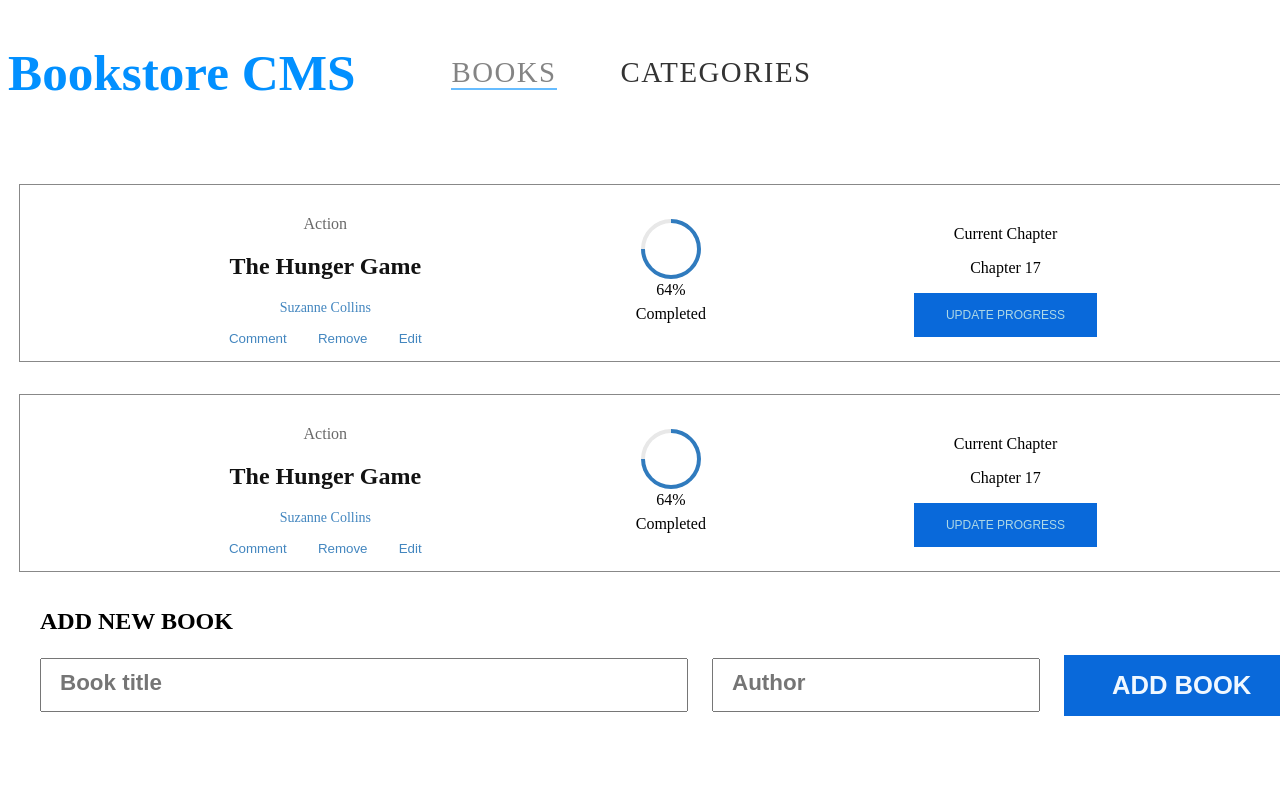
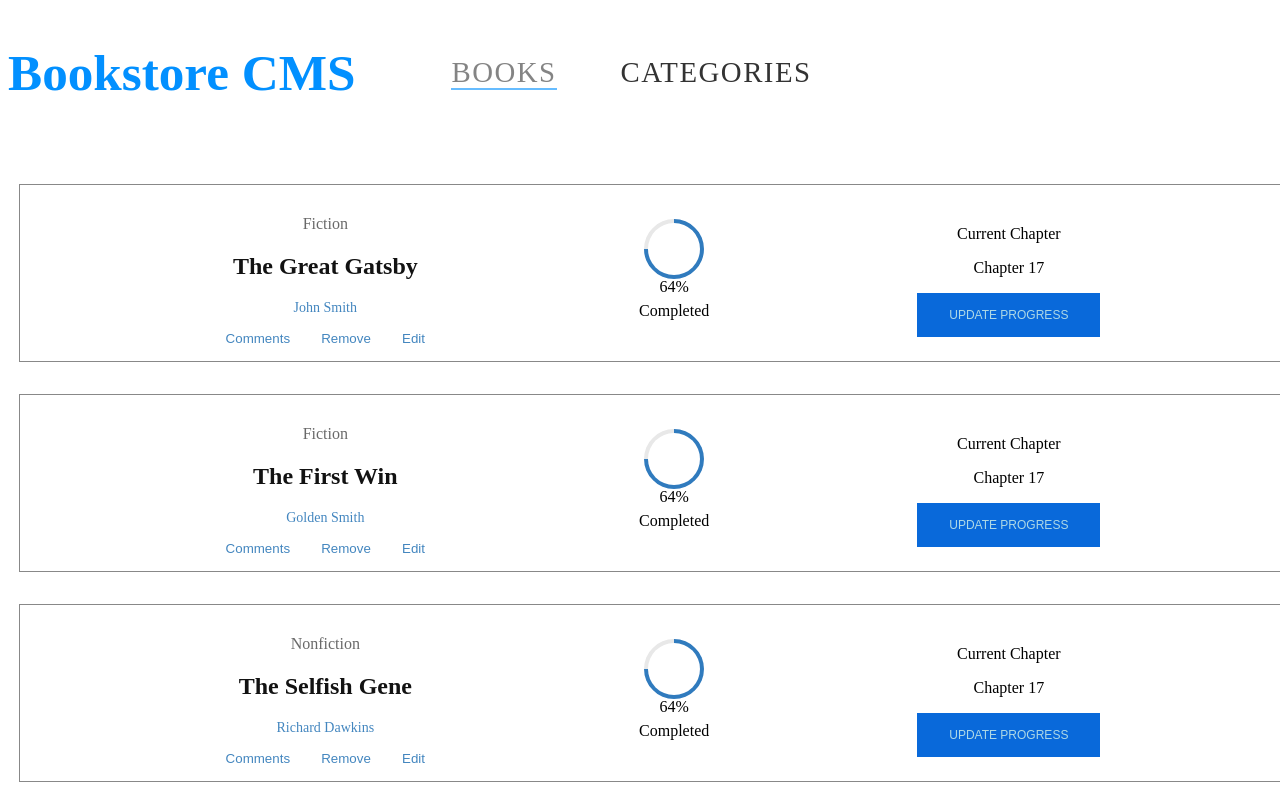
Before and after one commit to leloufadel/bookstore, a React (Create React App) app: page / in a window 1280 px wide. Shown: the top 800 px of the page. Built offline with nearby package versions, Linux system fonts and the light colour scheme.

Commit message:
add reducers and actions

```diff
--- a/package.json
+++ b/package.json
@@ -3,11 +3,14 @@
   "version": "0.1.0",
   "private": true,
   "dependencies": {
+    "@reduxjs/toolkit": "^1.9.5",
     "@testing-library/jest-dom": "^5.17.0",
     "@testing-library/react": "^13.4.0",
     "@testing-library/user-event": "^13.5.0",
+    "prop-types": "^15.8.1",
     "react": "^18.2.0",
     "react-dom": "^18.2.0",
+    "react-redux": "^8.1.1",
     "react-router-dom": "^6.14.2",
     "react-scripts": "5.0.1",
     "web-vitals": "^2.1.4"
--- a/src/components/Book/Book.jsx
+++ b/src/components/Book/Book.jsx
@@ -1,22 +1,35 @@
+// File: src/components/Book/Book.jsx
 import React from 'react';
+import PropTypes from 'prop-types';
+import { useDispatch } from 'react-redux';
+import { removeBook } from '../../redux/books/booksSlice';
 import classes from './Book.module.css';
 import CircularProgress from './CircularProgress';
 
-const Book = () => (
-  <div className={classes.listContainer}>
+const Book = ({ book }) => {
+  const dispatch = useDispatch();
+  const handleRemoveBook = (id) => {
+    dispatch(removeBook(id));
+  };
+
+  return (
+    <li className={classes.listContainer}>
+      <div>
         <div className={classes.items}>
-      <p className={classes.firstPara}>Action</p>
-      <h2>The  Hunger Game </h2>
-      <p className={classes.secondPara}>Suzanne Collins</p>
-
+          <p className={classes.firstPara}>{book.category}</p>
+          <h2>{book.title}</h2>
+          <p className={classes.secondPara}>{book.author}</p>
+        </div>
         <div className={classes.actionBtn}>
-        <button type="button">Comment</button>
-        <button type="button">Remove</button>
+          <button type="button">Comments</button>
+          <button onClick={() => handleRemoveBook(book.item_id)} type="button">
+            Remove
+          </button>
           <button type="button">Edit</button>
         </div>
       </div>
       <div className={classes.progress}>
-      <p><CircularProgress /></p>
+        <CircularProgress />
         <p>64%</p>
         <p>Completed</p>
       </div>
@@ -25,7 +38,17 @@ const Book = () => (
         <p>Chapter 17</p>
         <button className={classes.btnupdate} type="button">UPDATE PROGRESS</button>
       </div>
-  </div>
+    </li>
   );
+};
+
+Book.propTypes = {
+  book: PropTypes.shape({
+    category: PropTypes.string.isRequired,
+    title: PropTypes.string.isRequired,
+    author: PropTypes.string.isRequired,
+    item_id: PropTypes.number.isRequired,
+  }).isRequired,
+};
 
 export default Book;
--- a/src/components/BookInput/BookInput.jsx
+++ b/src/components/BookInput/BookInput.jsx
@@ -1,8 +1,27 @@
-import React from 'react';
+import React, { useState } from 'react';
+import { useDispatch } from 'react-redux';
 import classes from './BookInput.module.css';
+import { addBook } from '../../redux/books/booksSlice';
 
-const BookInput = () => (
-  <form className={classes.form}>
+const BookInput = () => {
+  const [bookTitle, setBookTitle] = useState('');
+  const [authorName, setAuthorName] = useState('');
+  const dispatch = useDispatch();
+  const handleAddBook = (e) => {
+    e.preventDefault();
+    const newBook = {
+      item_id: crypto.randomUUID(),
+      title: bookTitle,
+      author: authorName,
+      category: 'Nonfiction',
+    };
+    dispatch(addBook(newBook));
+    setAuthorName('');
+    setBookTitle('');
+  };
+
+  return (
+    <form className={classes.form} onSubmit={handleAddBook}>
       <h2>ADD NEW BOOK</h2>
       <div className={classes.inputs}>
         <input
@@ -11,6 +30,7 @@ const BookInput = () => (
           name=""
           id="bookInput"
           placeholder="Book title"
+          onChange={(e) => setBookTitle(e.target.value)}
         />
         <input
           className={classes.authorInput}
@@ -18,10 +38,11 @@ const BookInput = () => (
           name=""
           placeholder="Author"
           id="authorInput"
+          onChange={(e) => setAuthorName(e.target.value)}
         />
         <button type="submit">ADD BOOK</button>
       </div>
     </form>
   );
-
+};
 export default BookInput;
--- a/src/components/BookLists/BookList.jsx
+++ b/src/components/BookLists/BookList.jsx
@@ -1,12 +1,17 @@
 import React from 'react';
+import { useSelector } from 'react-redux';
 import classes from './BookList.module.css';
 import Book from '../Book/Book';
 
-const BookList = () => (
-  <ul className={classes.bookListContainer}>
-    <Book />
-    <Book />
-  </ul>
-);
+const BookList = () => {
+  const { books } = useSelector((state) => state.book);
 
+  return (
+    <ul className={classes.bookListContainer}>
+      {books.map((book) => (
+        <Book key={book.item_id} book={book} />
+      ))}
+    </ul>
+  );
+};
 export default BookList;
--- a/src/index.js
+++ b/src/index.js
@@ -1,14 +1,17 @@
 import React from 'react';
 import { BrowserRouter } from 'react-router-dom';
 import ReactDOM from 'react-dom/client';
-// import './index.css';
+import { Provider } from 'react-redux';
+import store from './redux/store';
 import App from './App';
 
 const root = ReactDOM.createRoot(document.getElementById('root'));
 root.render(
   <React.StrictMode>
     <BrowserRouter>
-      <App />
+      <Provider store={store}>
+        <App />
+      </Provider>
     </BrowserRouter>
   </React.StrictMode>,
 );
--- /dev/null
+++ b/src/redux/books/booksSlice.js
@@ -0,0 +1,42 @@
+import { createSlice } from '@reduxjs/toolkit';
+
+const initialState = {
+  books: [
+    {
+      item_id: 'item1',
+      title: 'The Great Gatsby',
+      author: 'John Smith',
+      category: 'Fiction',
+    },
+    {
+      item_id: 'item2',
+      title: 'The First Win',
+      author: 'Golden Smith',
+      category: 'Fiction',
+    },
+    {
+      item_id: 'item3',
+      title: 'The Selfish Gene',
+      author: 'Richard Dawkins',
+      category: 'Nonfiction',
+    },
+  ],
+};
+
+const booksSlice = createSlice({
+  name: 'books',
+  initialState,
+  reducers: {
+    addBook(state, action) {
+      const newBook = action.payload;
+      state.books.push(newBook);
+    },
+    removeBook(state, action) {
+      const id = action.payload;
+      state.books = state.books.filter((book) => book.item_id !== id);
+    },
+  },
+});
+
+export const { addBook, removeBook } = booksSlice.actions;
+export default booksSlice.reducer;
--- /dev/null
+++ b/src/redux/categories/categoriesSlice.js
@@ -0,0 +1,18 @@
+import { createSlice } from '@reduxjs/toolkit';
+
+const initialState = {
+  categories: [],
+  status: '',
+};
+
+const categoriesSlice = createSlice({
+  name: 'categories',
+  initialState,
+  reducers: {
+    checkStatus() {
+      return 'Under construction';
+    },
+  },
+});
+export const { checkStatus } = categoriesSlice.actions;
+export default categoriesSlice.reducer;
--- /dev/null
+++ b/src/redux/store.js
@@ -0,0 +1,12 @@
+import { configureStore } from '@reduxjs/toolkit';
+import bookReducer from './books/booksSlice';
+import categoriesReducer from './categories/categoriesSlice';
+
+const store = configureStore({
+  reducer: {
+    book: bookReducer,
+    category: categoriesReducer,
+  },
+});
+
+export default store;
```
Also changed, not shown: 1 other file (tests, documents, lock files or other folders). Lines whose indentation alone changed are shown as unchanged.
